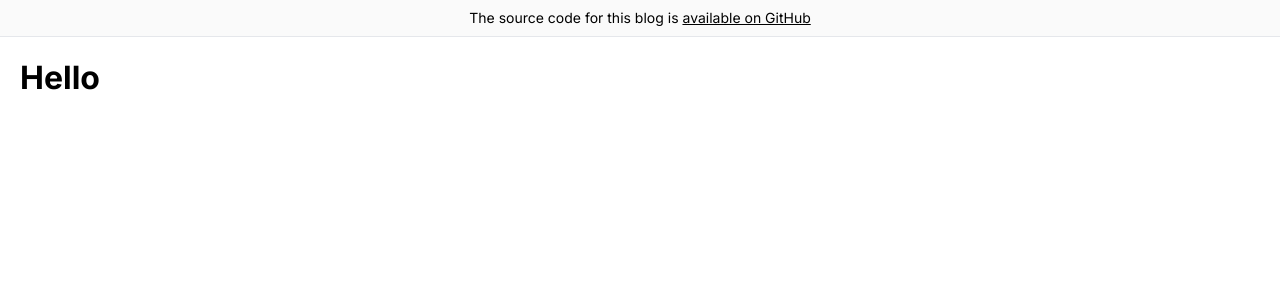
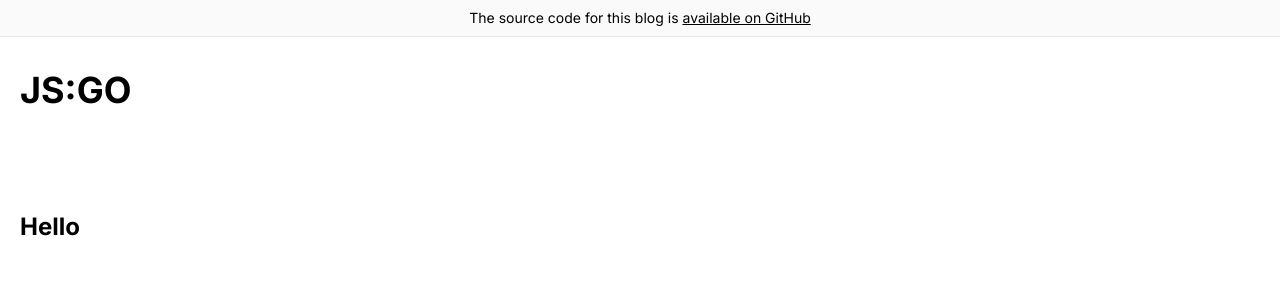
Before and after one commit to ChepteaCatalin/jsgo-blog, a Next.js app: page /posts/pure-function in a window 1280 px wide. Shown: the top 300 px of the page. Built offline with nearby package versions, Linux system fonts and the light colour scheme.

Commit message:
add post layout

```diff
--- /dev/null
+++ b/app/posts/layout.module.css
@@ -0,0 +1,14 @@
+.heading {
+    display: inline-block;
+    margin-top: 32px;
+    margin-bottom: 80px;
+    font-size: 2.25rem;
+    font-weight: 700;
+    line-height: 1.2;
+    color: #000;
+    text-decoration: none;
+
+    &:hover {
+        text-decoration: underline;
+    }
+}
--- /dev/null
+++ b/app/posts/layout.tsx
@@ -0,0 +1,17 @@
+import Link from 'next/link';
+import styles from './layout.module.css';
+
+export default function PostsLayout({
+  children,
+}: Readonly<{
+  children: React.ReactNode;
+}>) {
+  return (
+    <main>
+      <Link href="/" className={styles.heading}>
+        JS:GO
+      </Link>
+      <article>{children}</article>
+    </main>
+  );
+}
```
